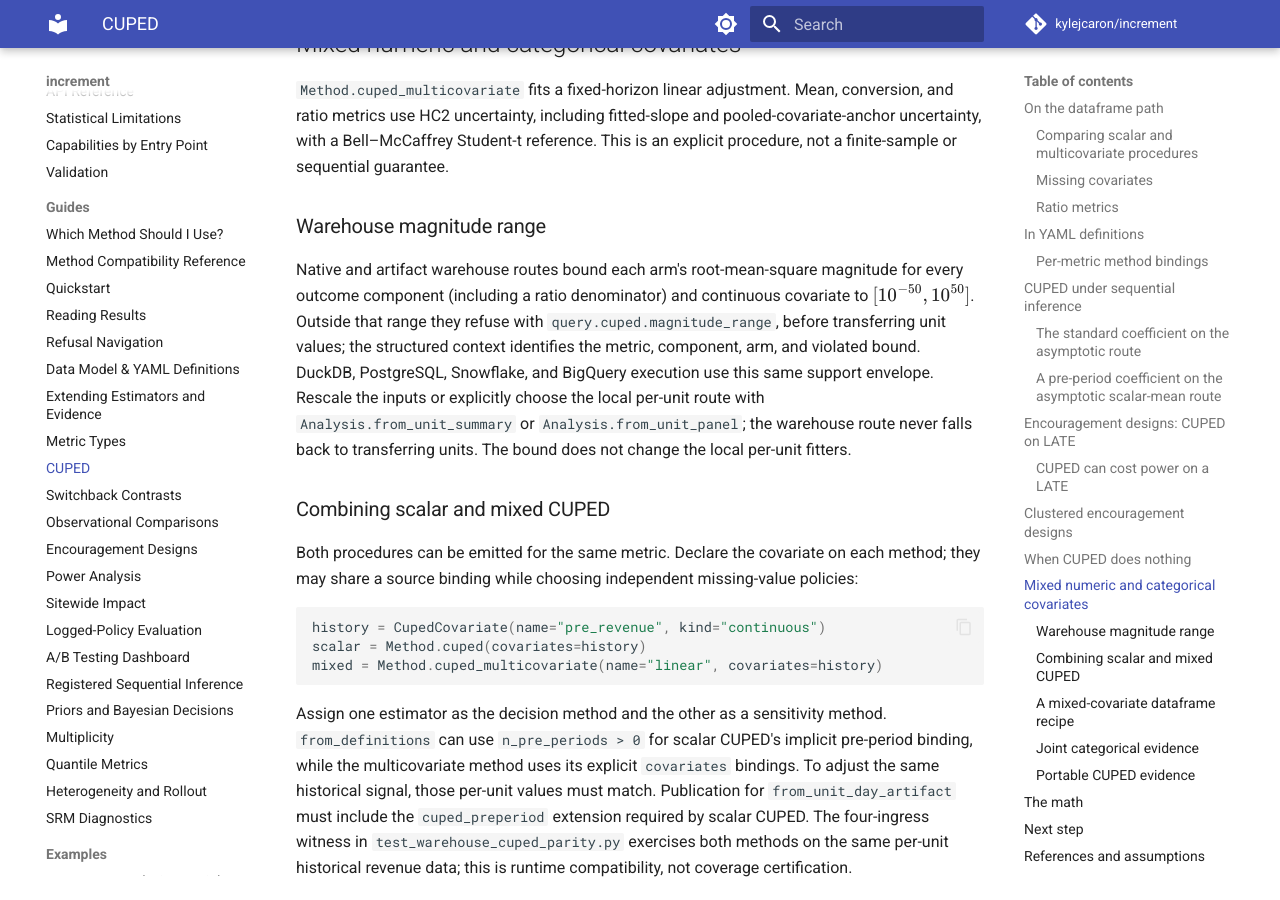
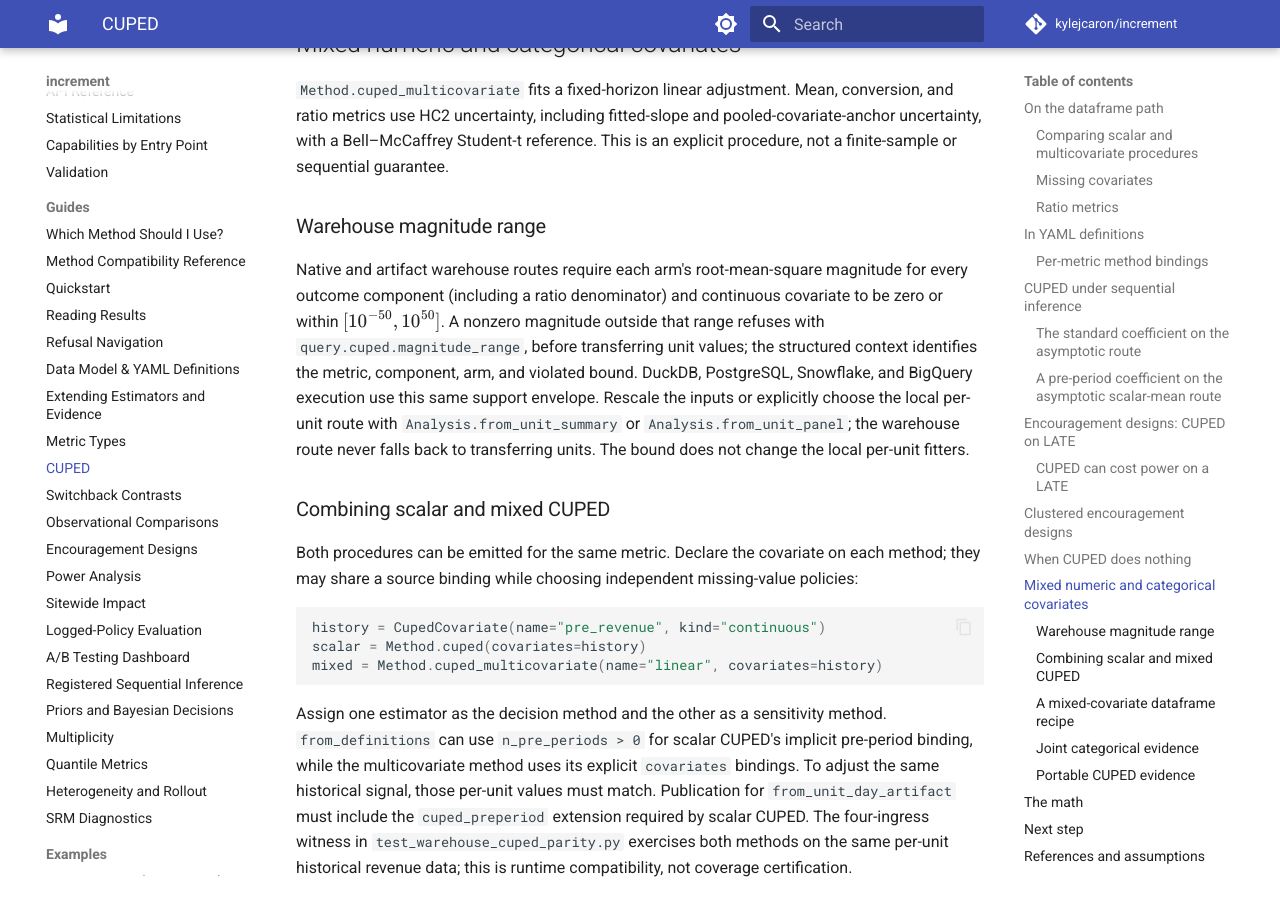
Before and after one commit to kylejcaron/increment, an MkDocs documentation site: the page built from docs/guides/cuped.md, in a window 1280 px wide and 900 px high, scrolled down 13503 px. Built offline with MkDocs 1.6.1 and Material for MkDocs 9.7.7, drawn with Linux system fonts in a browser that asks for light colours; comment, search, counter and statistics services are not loaded.

Commit message:
Restore the format-13 guide link and state that zero magnitudes are allowed

```diff
--- a/docs/guides/cuped.md
+++ b/docs/guides/cuped.md
@@ -778,11 +778,12 @@
 
 ### Warehouse magnitude range
 
-Native and artifact warehouse routes bound each arm's root-mean-square
+Native and artifact warehouse routes require each arm's root-mean-square
 magnitude for every outcome component (including a ratio denominator) and
-continuous covariate to $[10^{-50}, 10^{50}]$. Outside that range they refuse
-with `query.cuped.magnitude_range`, before transferring unit values; the
-structured context identifies the metric, component, arm, and violated bound.
+continuous covariate to be zero or within $[10^{-50}, 10^{50}]$. A nonzero
+magnitude outside that range refuses with `query.cuped.magnitude_range`, before
+transferring unit values; the structured context identifies the metric,
+component, arm, and violated bound.
 DuckDB, PostgreSQL, Snowflake, and BigQuery execution use this same support
 envelope. Rescale the inputs or explicitly choose the local per-unit route
 with `Analysis.from_unit_summary` or `Analysis.from_unit_panel`; the warehouse
```
Also changed, not shown: docs/guides/data-model.md (+4 -3 lines).
